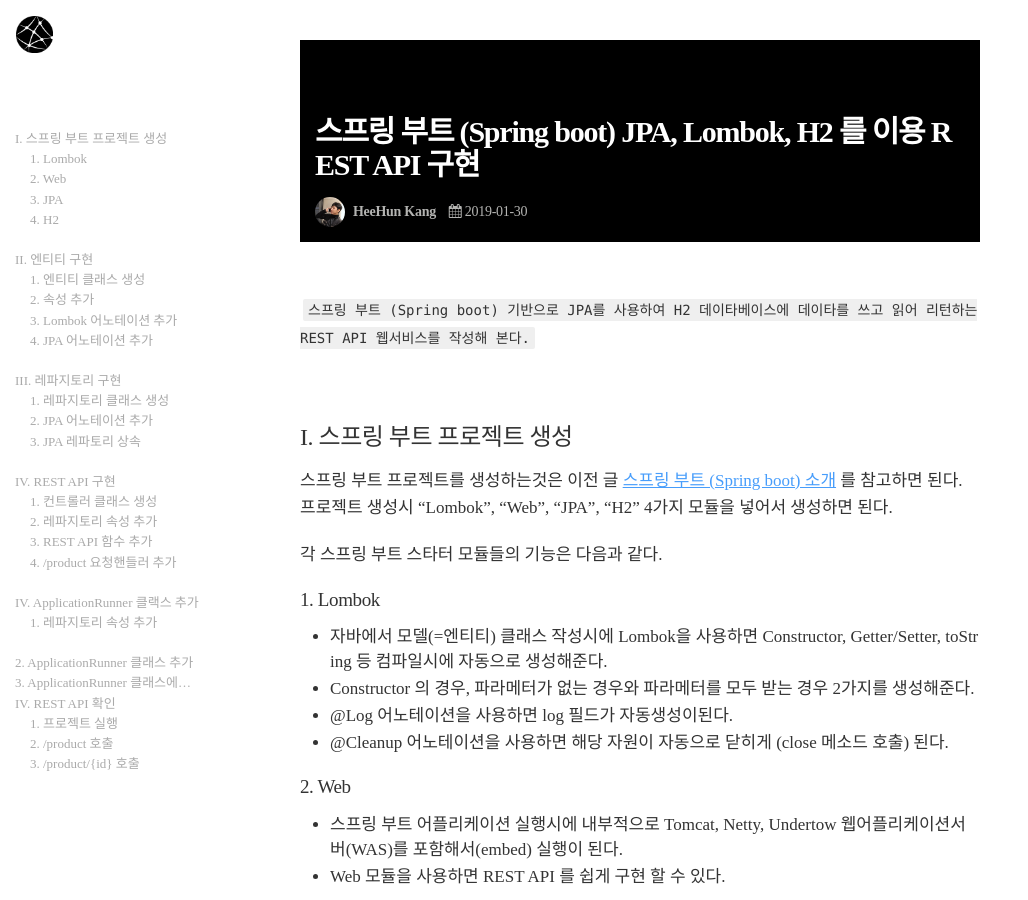
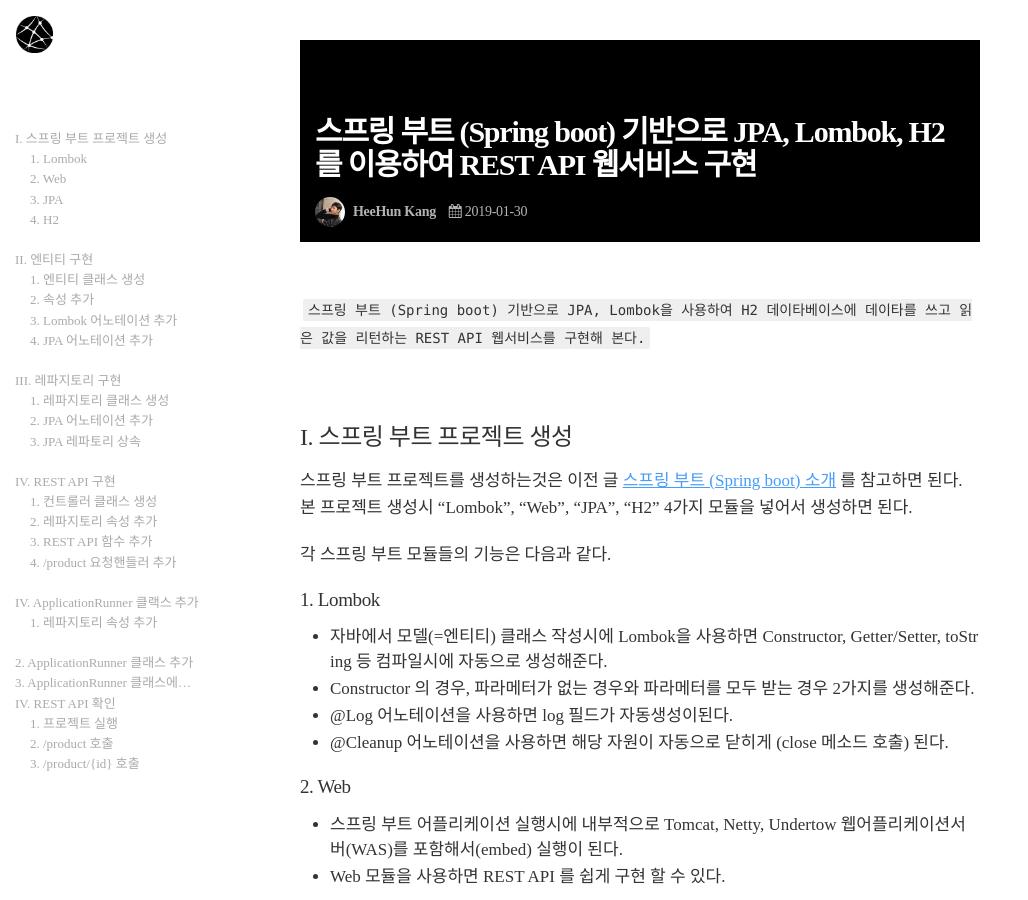
Before and after one commit to skypacific/skypacific.github.io, a Jekyll site: the page built from _posts/2019-01-30-kang.heehun@jpa-lombok-spring-boot.md, in a window 1280 px wide and 900 px high. Shown: the whole window, without its empty margins (0-1028 px from the left). Built offline with Jekyll 4.4.1, drawn with Linux system fonts in a browser that asks for light colours; nearby versions of some CDN libraries; the table of contents is made by our own code.

Commit message:
update post

```diff
--- a/_posts/2019-01-30-kang.heehun@jpa-lombok-spring-boot.md
+++ b/_posts/2019-01-30-kang.heehun@jpa-lombok-spring-boot.md
@@ -1,22 +1,22 @@
 ---
 published: true
-title: 스프링 부트 (Spring boot) JPA, Lombok, H2 를 이용 REST API 구현
+title: 스프링 부트 (Spring boot) 기반으로 JPA, Lombok, H2 를 이용하여 REST API 웹서비스 구현
 categories: Spring
 tags: [Spring, SpringBoot, Back-end, JPA, Lombok, H2, REST]
 layout: post
-excerpt: 스프링 부트 JPA
+excerpt: 스프링 부트 (Spring boot) 기반으로 JPA, Lombok을 사용하여 H2 데이타베이스에 데이타를 쓰고 읽은 값을 리턴하는 REST API 웹서비스를 구현해 본다.
 comments: yes
 toc: true
 ---
 
-`스프링 부트 (Spring boot) 기반으로 JPA를 사용하여 H2 데이타베이스에 데이타를 쓰고 읽어 리턴하는 REST API 웹서비스를 작성해 본다.`
+`스프링 부트 (Spring boot) 기반으로 JPA, Lombok을 사용하여 H2 데이타베이스에 데이타를 쓰고 읽은 값을 리턴하는 REST API 웹서비스를 구현해 본다.`
 
 ## I. 스프링 부트 프로젝트 생성
 
 스프링 부트 프로젝트를 생성하는것은 이전 글 [스프링 부트 (Spring boot) 소개]({% post_url 2019-01-25-kang.heehun@introduce-spring-boot %}) 를 참고하면 된다.
-프로젝트 생성시 "Lombok", "Web", "JPA", "H2" 4가지 모듈을 넣어서 생성하면 된다.
+본 프로젝트 생성시 "Lombok", "Web", "JPA", "H2" 4가지 모듈을 넣어서 생성하면 된다.
 
-각 스프링 부트 스타터 모듈들의 기능은 다음과 같다.
+각 스프링 부트 모듈들의 기능은 다음과 같다.
 
 ### 1. Lombok
 * 자바에서 모델(=엔티티) 클래스 작성시에 Lombok을 사용하면 Constructor, Getter/Setter, toString 등 컴파일시에 자동으로 생성해준다.
```
Also changed, not shown: 15 other files.
